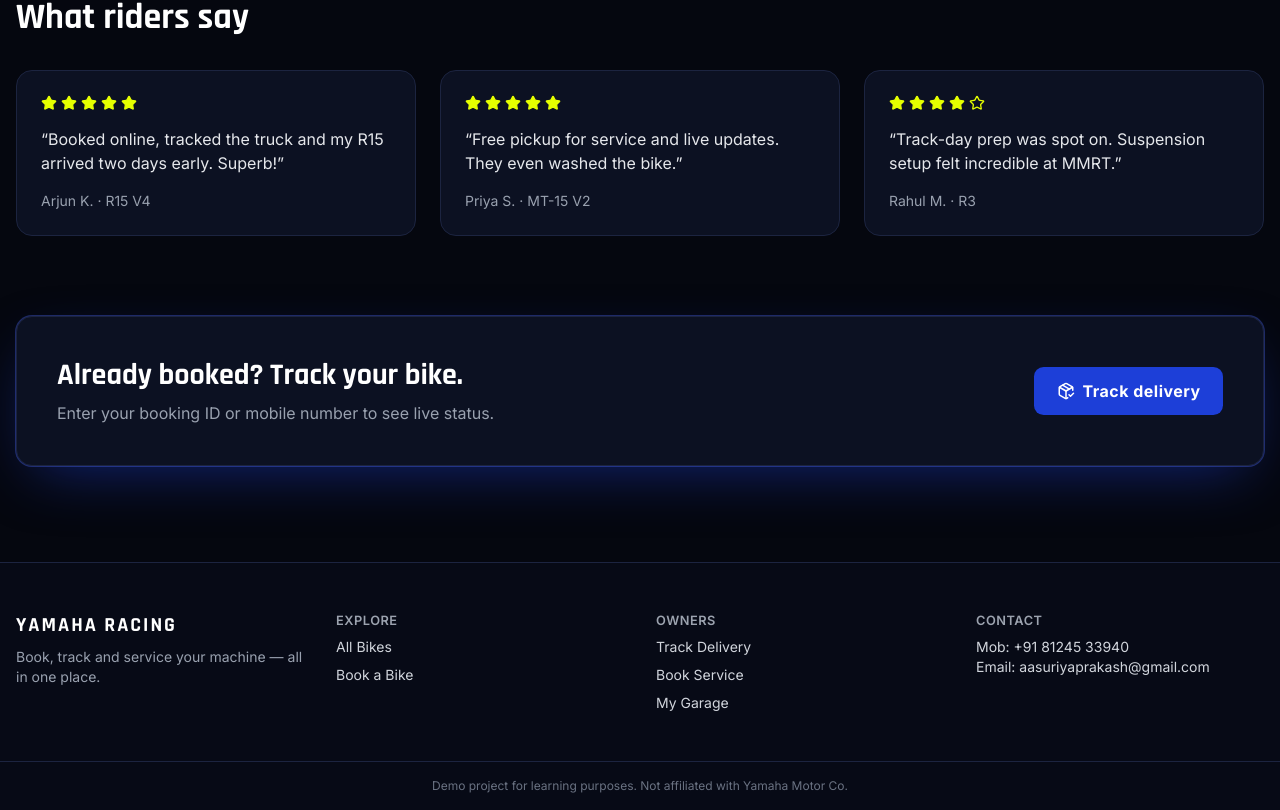
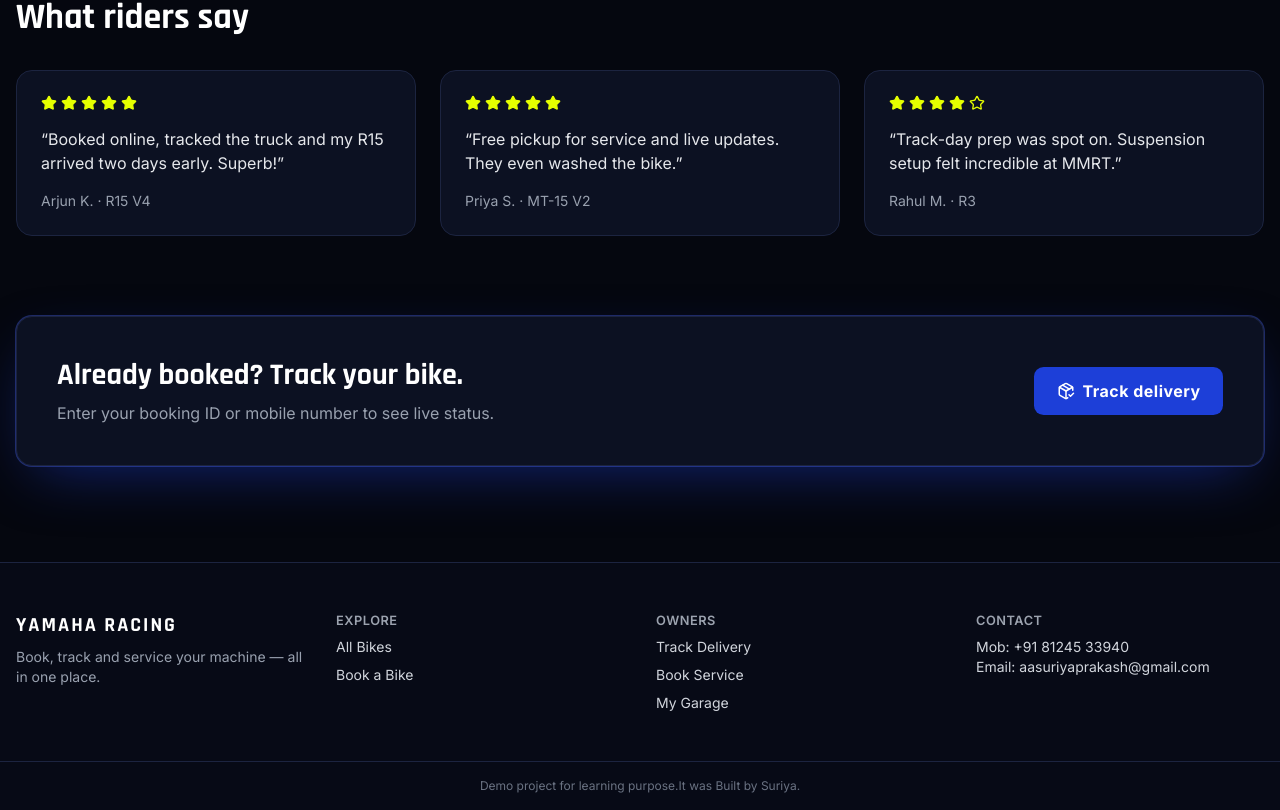
Before and after one commit to Suriya-coder/yamaha-racing, a Next.js app: page / in a window 1280 px wide. Shown: the part 2049-2859 px from the top of the page. Built offline with nearby package versions, Linux system fonts and the light colour scheme; no server answers; the database is empty.

Commit message:
Update Footer.tsx

```diff
--- a/src/components/Footer.tsx
+++ b/src/components/Footer.tsx
@@ -30,7 +30,7 @@ export default function Footer() {
         </div>
       </div>
       <p className="border-t border-line py-4 text-center text-xs text-gray-500">
-        Demo project for learning purposes. Not affiliated with Yamaha Motor Co.
+        Demo project for learning purpose.It was Built by Suriya.
       </p>
     </footer>
   );
```
